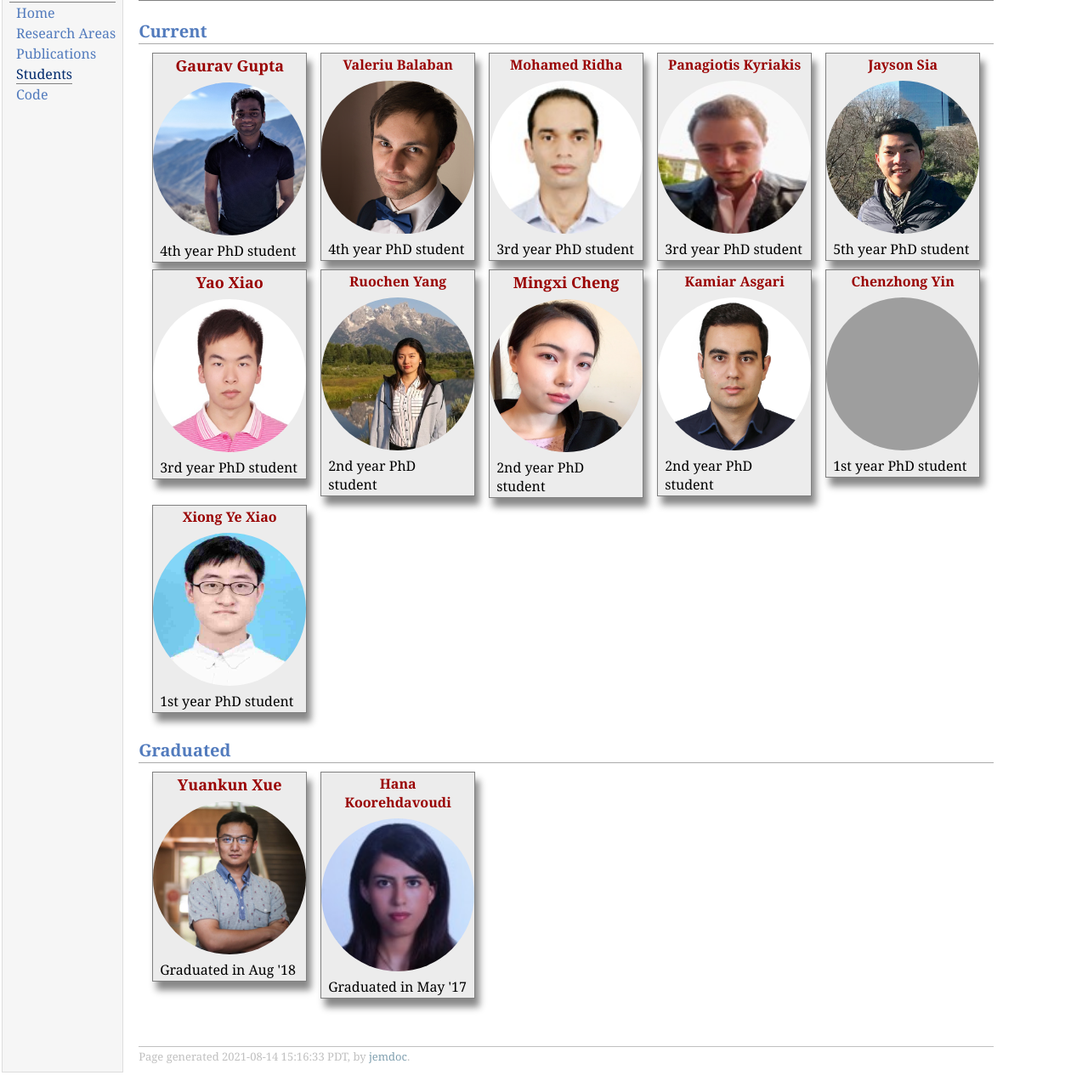
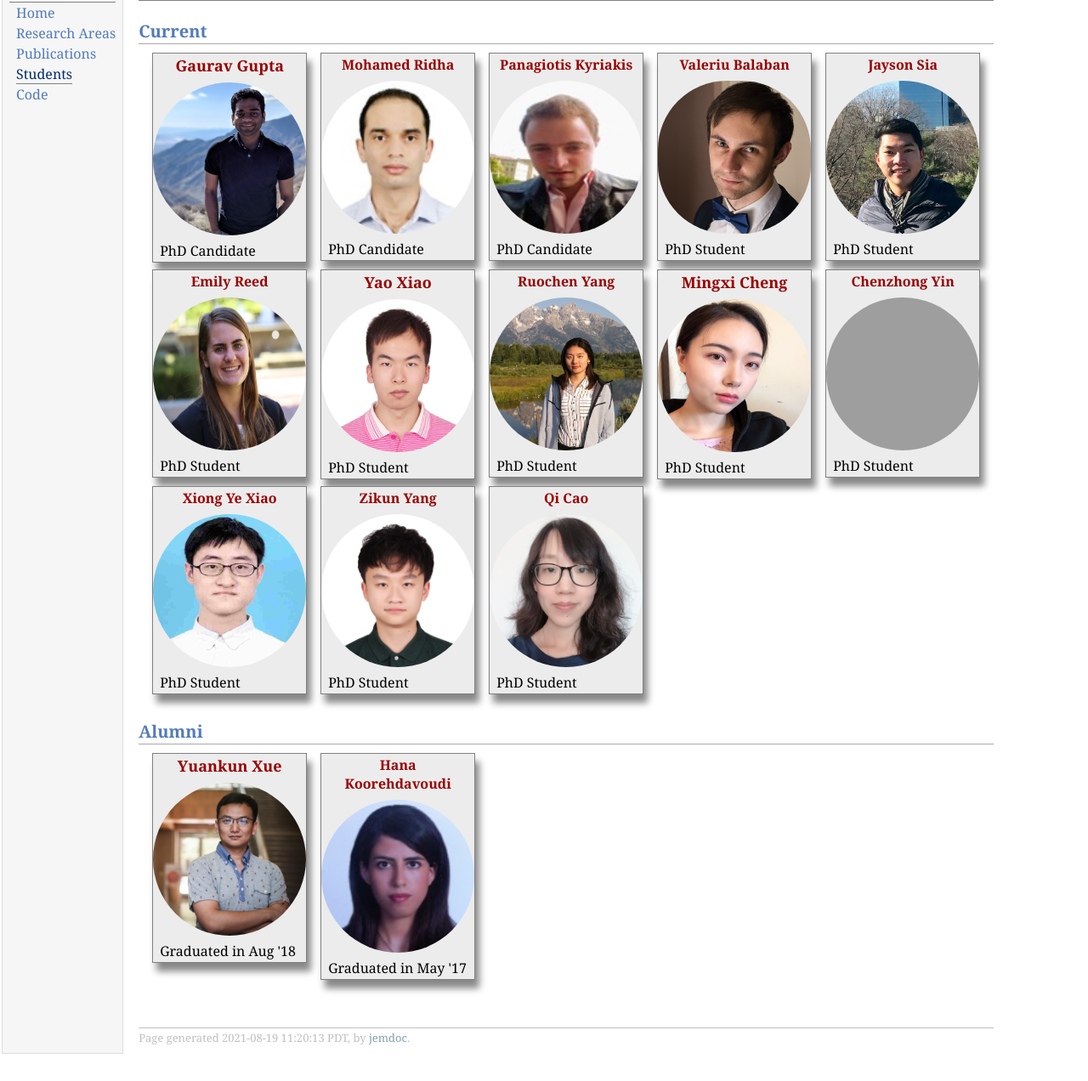
Before and after one commit to cpsgbogdan/cpsgbogdan.github.io, a plain HTML site: page studs.html in a window 1280 px wide. Shown: the part 49-1321 px from the top of the page at 85% size. After the commit the page ends 1299 px from the top, so only its background shows below. Drawn offline with Linux system fonts and the light colour scheme; grey boxes are pictures that could not be loaded.

Commit message:
Added new students

```diff
--- a/studs.html
+++ b/studs.html
@@ -102,7 +102,7 @@ ss += '<a class="bh" href="http://www-scf.usc.edu/~ggaurav">Gaurav Gupta</a></td
 ss += '<tr><td class="image">';
 ss += '<img class="round" src="pics/Gaurav.jpg" alt="Gaurav" style="width:180px;height:180px;border-radius:50%;" /></td></tr>';
 ss += '<tr><td class="bottomText">';
-ss += '4th year PhD student';
+ss += 'PhD Candidate';
 ss += '</td></tr>';
 ss += '</table></td>';
 var out = {str:ss, width:180, type:'part'};
@@ -112,11 +112,11 @@ var ss = "";
 ss += '<td class="innerBlock">';
 ss += '<table class="colorBlock">';
 ss += '<tr><td class="cbHeading">';
-ss += 'Valeriu Balaban</td></tr>';
+ss += 'Mohamed Ridha</td></tr>';
 ss += '<tr><td class="image">';
-ss += '<img class="round" src="pics/Valeriu.png" alt="Valeriu" style="width:180px;height:180px;border-radius:45%;" /></td></tr>';
+ss += '<img class="round" src="pics/Ridha.jpg" alt="Ridha" style="width:180px;height:180px;" /></td></tr>';
 ss += '<tr><td class="bottomText">';
-ss += '4th year PhD student';
+ss += 'PhD Candidate';
 ss += '</td></tr>';
 ss += '</table></td>';
 var out = {str:ss, width:180, type:'part'};
@@ -126,11 +126,11 @@ var ss = "";
 ss += '<td class="innerBlock">';
 ss += '<table class="colorBlock">';
 ss += '<tr><td class="cbHeading">';
-ss += 'Mohamed Ridha</td></tr>';
+ss += 'Panagiotis Kyriakis</td></tr>';
 ss += '<tr><td class="image">';
-ss += '<img class="round" src="pics/Ridha.jpg" alt="Ridha" style="width:180px;height:180px;" /></td></tr>';
+ss += '<img class="round" src="pics/Panagiotis.jpg" alt="Panagiotis" style="width:180px;height:180px;" /></td></tr>';
 ss += '<tr><td class="bottomText">';
-ss += '3rd year PhD student';
+ss += 'PhD Candidate';
 ss += '</td></tr>';
 ss += '</table></td>';
 var out = {str:ss, width:180, type:'part'};
@@ -140,11 +140,11 @@ var ss = "";
 ss += '<td class="innerBlock">';
 ss += '<table class="colorBlock">';
 ss += '<tr><td class="cbHeading">';
-ss += 'Panagiotis Kyriakis</td></tr>';
+ss += 'Valeriu Balaban</td></tr>';
 ss += '<tr><td class="image">';
-ss += '<img class="round" src="pics/Panagiotis.jpg" alt="Panagiotis" style="width:180px;height:180px;" /></td></tr>';
+ss += '<img class="round" src="pics/Valeriu.png" alt="Valeriu" style="width:180px;height:180px;border-radius:45%;" /></td></tr>';
 ss += '<tr><td class="bottomText">';
-ss += '3rd year PhD student';
+ss += 'PhD Student';
 ss += '</td></tr>';
 ss += '</table></td>';
 var out = {str:ss, width:180, type:'part'};
@@ -158,7 +158,7 @@ ss += 'Jayson Sia</td></tr>';
 ss += '<tr><td class="image">';
 ss += '<img class="round" src="pics/Jayson.png" alt="Jayson" style="width:180px;height:180px;" /></td></tr>';
 ss += '<tr><td class="bottomText">';
-ss += '5th year PhD student';
+ss += 'PhD Student';
 ss += '</td></tr>';
 ss += '</table></td>';
 var out = {str:ss, width:180, type:'part'};
@@ -168,11 +168,11 @@ var ss = "";
 ss += '<td class="innerBlock">';
 ss += '<table class="colorBlock">';
 ss += '<tr><td class="cbHeading">';
-ss += '<a class="bh" href="http://scf.usc.edu/~xiaoyao">Yao Xiao</a></td></tr>';
+ss += 'Emily Reed</td></tr>';
 ss += '<tr><td class="image">';
-ss += '<img class="round" src="pics/Yao.png" alt="Yao" style="width:180px;height:180px;" /></td></tr>';
+ss += '<img class="round" src="pics/Emily.JPG" alt="Emily" style="width:180px;height:180px;" /></td></tr>';
 ss += '<tr><td class="bottomText">';
-ss += '3rd year PhD student';
+ss += 'PhD Student';
 ss += '</td></tr>';
 ss += '</table></td>';
 var out = {str:ss, width:180, type:'part'};
@@ -182,11 +182,11 @@ var ss = "";
 ss += '<td class="innerBlock">';
 ss += '<table class="colorBlock">';
 ss += '<tr><td class="cbHeading">';
-ss += 'Ruochen Yang</td></tr>';
+ss += '<a class="bh" href="http://scf.usc.edu/~xiaoyao">Yao Xiao</a></td></tr>';
 ss += '<tr><td class="image">';
-ss += '<img class="round" src="pics/Ruochen.jpg" alt="Ruochen" style="width:180px;height:180px;" /></td></tr>';
+ss += '<img class="round" src="pics/Yao.png" alt="Yao" style="width:180px;height:180px;" /></td></tr>';
 ss += '<tr><td class="bottomText">';
-ss += '2nd year PhD student';
+ss += 'PhD Student';
 ss += '</td></tr>';
 ss += '</table></td>';
 var out = {str:ss, width:180, type:'part'};
@@ -196,11 +196,11 @@ var ss = "";
 ss += '<td class="innerBlock">';
 ss += '<table class="colorBlock">';
 ss += '<tr><td class="cbHeading">';
-ss += '<a class="bh" href="https://sites.google.com/a/usc.edu/mingxicheng">Mingxi Cheng</a></td></tr>';
+ss += 'Ruochen Yang</td></tr>';
 ss += '<tr><td class="image">';
-ss += '<img class="round" src="pics/Mingxi.jpg" alt="Mingxi" style="width:180px;height:180px;" /></td></tr>';
+ss += '<img class="round" src="pics/Ruochen.jpg" alt="Ruochen" style="width:180px;height:180px;" /></td></tr>';
 ss += '<tr><td class="bottomText">';
-ss += '2nd year PhD student';
+ss += 'PhD Student';
 ss += '</td></tr>';
 ss += '</table></td>';
 var out = {str:ss, width:180, type:'part'};
@@ -210,11 +210,11 @@ var ss = "";
 ss += '<td class="innerBlock">';
 ss += '<table class="colorBlock">';
 ss += '<tr><td class="cbHeading">';
-ss += 'Kamiar Asgari</td></tr>';
+ss += '<a class="bh" href="https://sites.google.com/a/usc.edu/mingxicheng">Mingxi Cheng</a></td></tr>';
 ss += '<tr><td class="image">';
-ss += '<img class="round" src="pics/Kamiar.jpg" alt="Kamiar" style="width:180px;height:180px;" /></td></tr>';
+ss += '<img class="round" src="pics/Mingxi.jpg" alt="Mingxi" style="width:180px;height:180px;" /></td></tr>';
 ss += '<tr><td class="bottomText">';
-ss += '2nd year PhD student';
+ss += 'PhD Student';
 ss += '</td></tr>';
 ss += '</table></td>';
 var out = {str:ss, width:180, type:'part'};
@@ -228,7 +228,7 @@ ss += 'Chenzhong Yin</td></tr>';
 ss += '<tr><td class="image">';
 ss += '<img class="round" src="pics/chenzhong.png" alt="Chenzhong" style="width:180px;height:180px;" /></td></tr>';
 ss += '<tr><td class="bottomText">';
-ss += '1st year PhD student';
+ss += 'PhD Student';
 ss += '</td></tr>';
 ss += '</table></td>';
 var out = {str:ss, width:180, type:'part'};
@@ -242,7 +242,35 @@ ss += 'Xiong Ye Xiao</td></tr>';
 ss += '<tr><td class="image">';
 ss += '<img class="round" src="pics/xiong.jpg" alt="Xiong" style="width:180px;height:180px;border-radius:50%;" /></td></tr>';
 ss += '<tr><td class="bottomText">';
-ss += '1st year PhD student';
+ss += 'PhD Student';
+ss += '</td></tr>';
+ss += '</table></td>';
+var out = {str:ss, width:180, type:'part'};
+break;
+case 12:
+var ss = "";
+ss += '<td class="innerBlock">';
+ss += '<table class="colorBlock">';
+ss += '<tr><td class="cbHeading">';
+ss += 'Zikun Yang</td></tr>';
+ss += '<tr><td class="image">';
+ss += '<img class="round" src="pics/Zikun.jpg" alt="Zikun" style="width:180px;height:180px;" /></td></tr>';
+ss += '<tr><td class="bottomText">';
+ss += 'PhD Student';
+ss += '</td></tr>';
+ss += '</table></td>';
+var out = {str:ss, width:180, type:'part'};
+break;
+case 13:
+var ss = "";
+ss += '<td class="innerBlock">';
+ss += '<table class="colorBlock">';
+ss += '<tr><td class="cbHeading">';
+ss += 'Qi Cao</td></tr>';
+ss += '<tr><td class="image">';
+ss += '<img class="round" src="pics/Qi.jpeg" alt="Qi" style="width:180px;height:180px;" /></td></tr>';
+ss += '<tr><td class="bottomText">';
+ss += 'PhD Student';
 ss += '</td></tr>';
 ss += '</table></td>';
 var out = {str:ss, width:180, type:'part'};
@@ -253,7 +281,7 @@ out = {str:'empty', width:0};
 return out;
 }
 </script>
-<h2>Graduated</h2>
+<h2>Alumni</h2>
 <table class="grid" id="projTable1"><tr>
 </tr></table>
 <script>
@@ -360,7 +388,7 @@ return out;
 </script>
 <div id="footer">
 <div id="footer-text">
-Page generated 2021-08-14 15:16:33 PDT, by <a href="http://jemdoc.jaboc.net/">jemdoc</a>.
+Page generated 2021-08-19 11:20:13 PDT, by <a href="http://jemdoc.jaboc.net/">jemdoc</a>.
 </div>
 </div>
 </td>
```
Also changed, not shown: pics/Emily.JPG (added), pics/Qi.jpeg (added), pics/Zikun.JPG (added), 2 other files.
